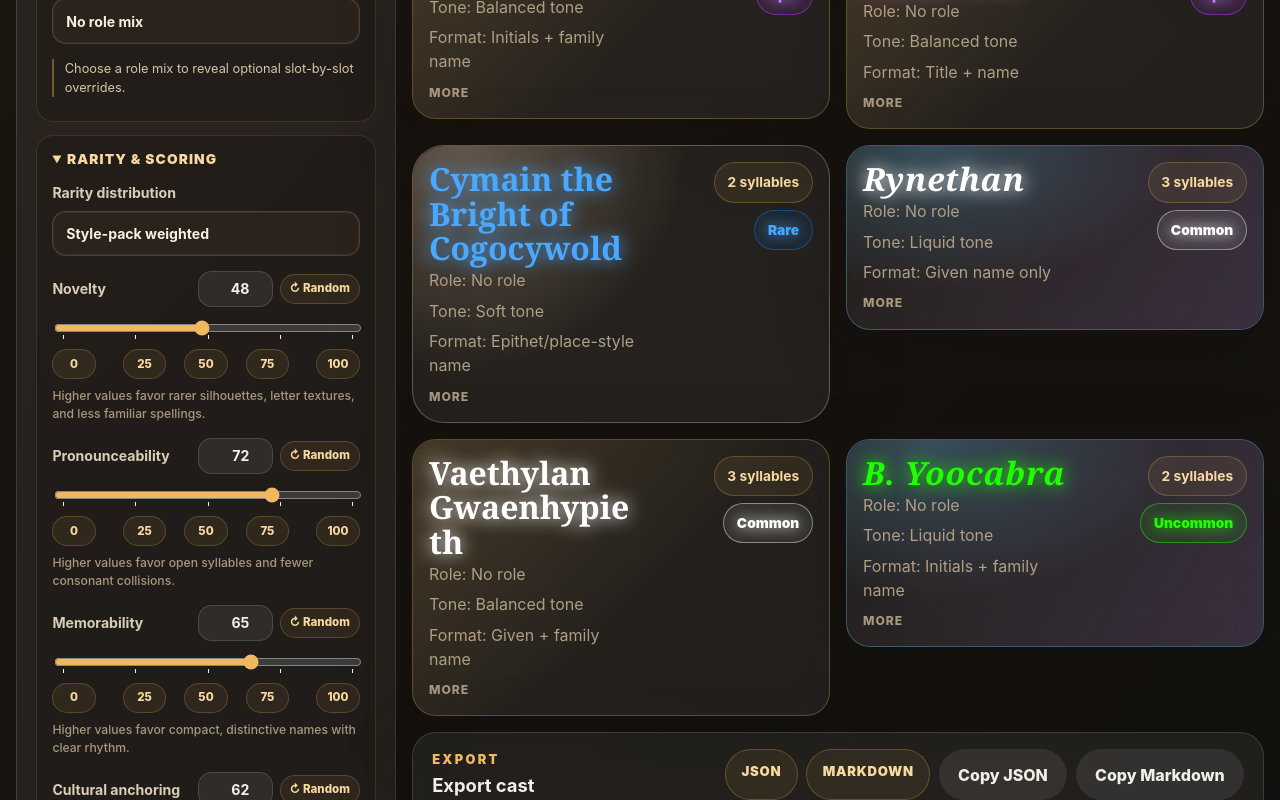
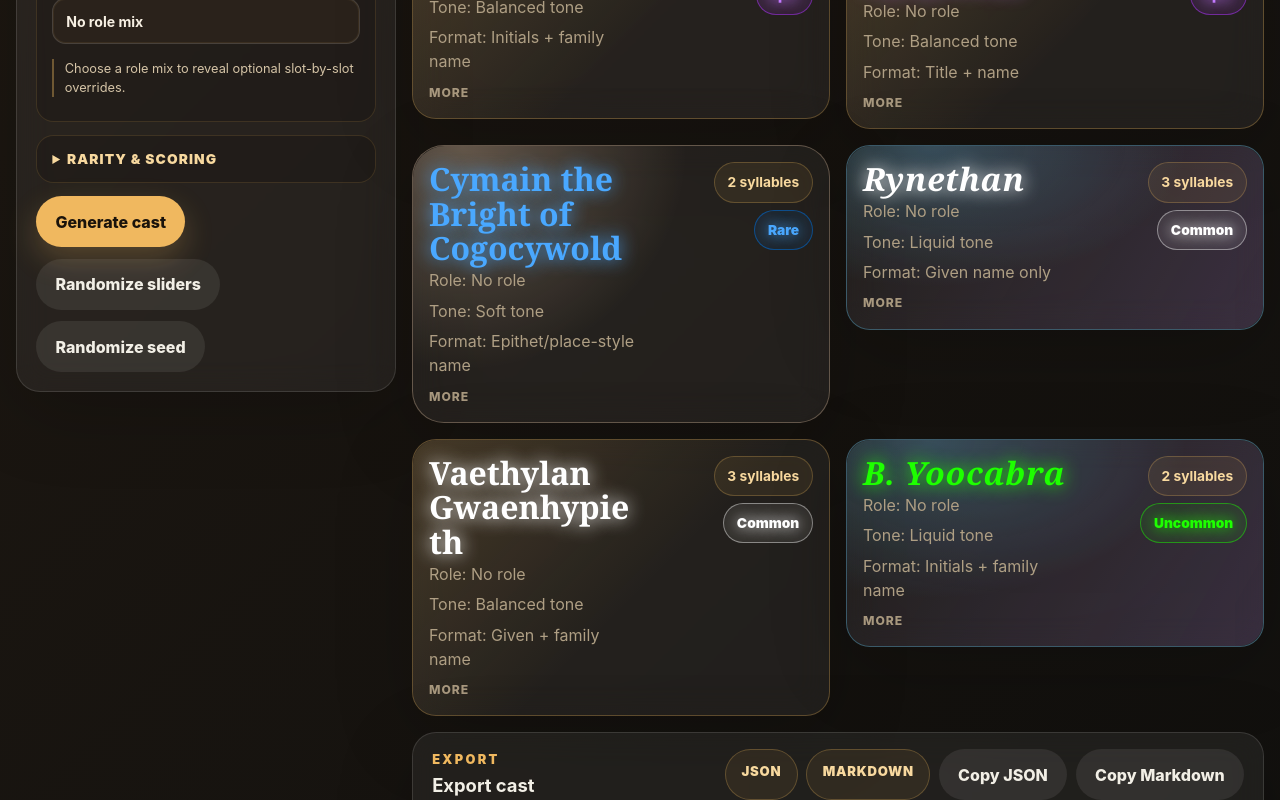
Before and after one commit to jaahay/name-forge, a React (Vite) app: page / in a window 1280 px wide. Shown: the part 920-1720 px from the top of the page. Built offline with nearby package versions, Linux system fonts and the light colour scheme.

Commit message:
Tighten generator layout defaults

```diff
--- a/src/ui/GeneratorView.tsx
+++ b/src/ui/GeneratorView.tsx
@@ -158,7 +158,7 @@ export function GeneratorView({
             </div>
           </details>
 
-          <details className="control-section" open>
+          <details className="control-section">
             <summary>Rarity & scoring</summary>
             <div className="control-section-body">
               <label>
```
